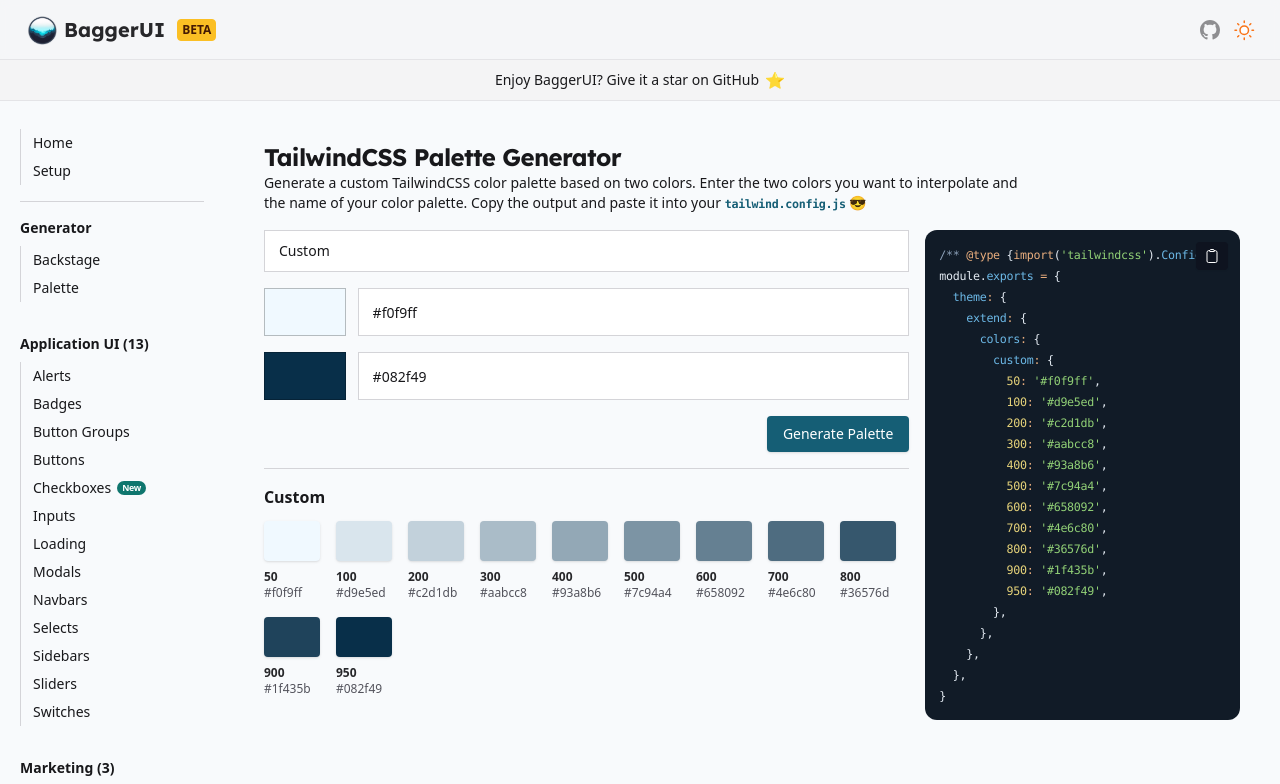
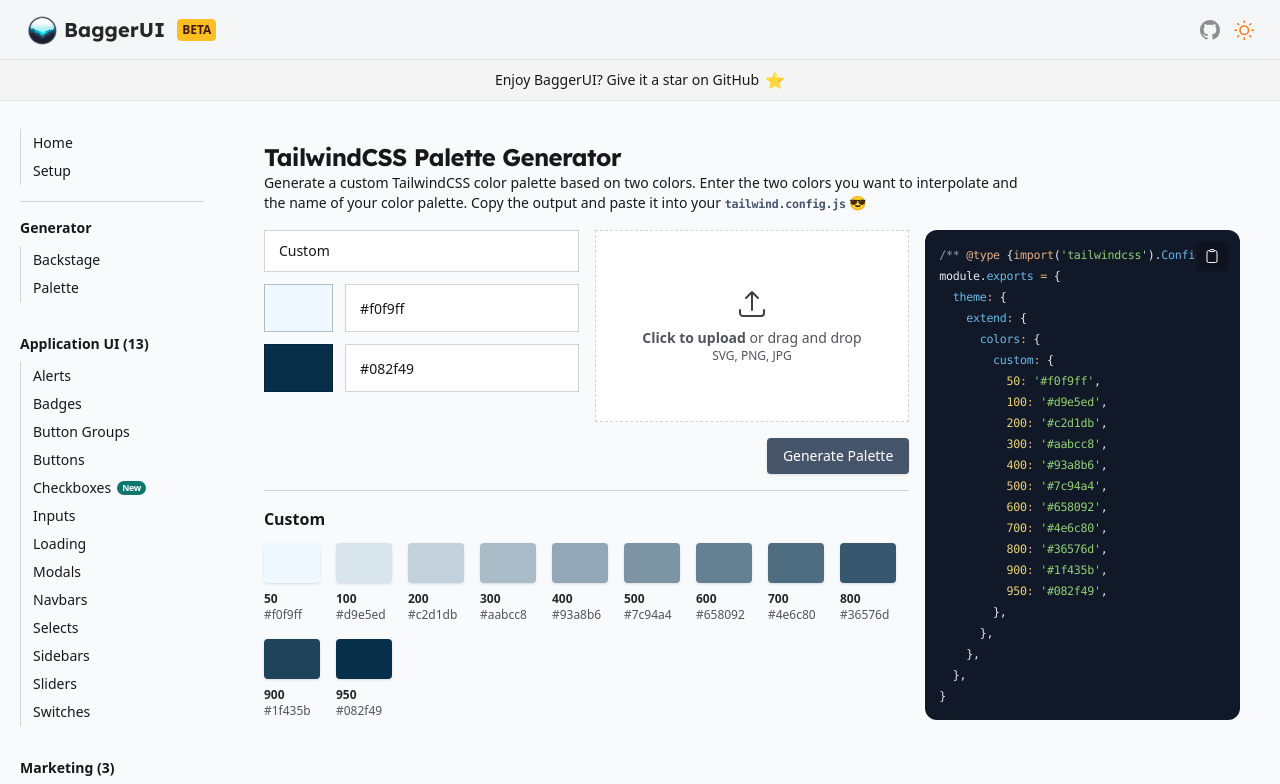
Before and after one commit to kiko-g/bagger-ui, a Next.js app: page /generator/palette in a window 1280 px wide. Shown: the top 784 px of the page. Built offline with nearby package versions, Linux system fonts and the light colour scheme.

Commit message:
add palette dropzone first version

```diff
--- a/package.json
+++ b/package.json
@@ -29,6 +29,7 @@
     "react": "^18",
     "react-colorful": "^5.6.1",
     "react-dom": "^18",
+    "react-dropzone": "^14.2.9",
     "react-spring": "^9.7.4",
     "react-syntax-highlighter": "^15.5.0",
     "tailwind-merge": "^2.5.3",
--- a/src/app/generator/palette/page.tsx
+++ b/src/app/generator/palette/page.tsx
@@ -13,6 +13,7 @@
 } from '@/utils/colors'
 import { CodeShowcaseDirect } from '@/components/CodeShowcaseDirect'
 import { ColorPicker } from '@/components/common/ColorPicker'
+import { DropzoneArea } from '@/components/common/Dropzone'
 
 const lexend = Lexend({ subsets: ['latin'] })
 
@@ -118,25 +119,20 @@
             <PaletteSkeleton />
           ) : (
             <section className="mt-4 grid grid-cols-1 gap-4 lg:grid-cols-3">
-              {/* Color Pickers */}
               <div className="col-span-1 flex flex-col gap-4 lg:col-span-2">
-                {/* Color Name */}
+                <div className="grid grid-cols-1 gap-4 lg:grid-cols-2">
+                  {/* Inputs */}
+                  <div className="flex flex-col gap-3">
                     <input
                       type="text"
                       id="tailwindColorName"
                       name="tailwindColorName"
                       placeholder="Type the name of your color palette"
                       value={tailwindPalette.name}
-                  onChange={(e) =>
-                    setTailwindPalette({
-                      ...tailwindPalette,
-                      name: e.target.value,
-                    })
-                  }
+                      onChange={(e) => setTailwindPalette((x) => ({ ...x, name: e.target.value }))}
                       className="w-full border border-zinc-300 bg-white px-2 py-2 text-xs font-normal transition placeholder:font-light placeholder:text-zinc-400 hover:border-primary/80 hover:bg-primary/5 focus:border-primary focus:accent-primary focus:ring-0 focus:ring-primary focus:ring-offset-0 dark:border-zinc-200/10 dark:bg-zinc-100/5 dark:placeholder:text-zinc-400 dark:hover:border-primary/70 dark:hover:bg-primary/5 dark:focus:border-primary/80 dark:focus:ring-0 dark:focus:ring-primary lg:px-3.5 lg:py-2.5 lg:text-sm"
                     />
 
-                {/* First Color Picker */}
                     <div className="flex w-full items-center gap-3">
                       <ColorPicker onChange={(c) => setFirstColor(c as string)} value={firstColor as string} />
                       <input
@@ -150,7 +146,6 @@
                       />
                     </div>
 
-                {/* Second Color Picker */}
                     <div className="flex w-full items-center gap-3">
                       <ColorPicker onChange={(c) => setSecondColor(c as string)} value={secondColor as string} />
                       <input
@@ -163,7 +158,17 @@
                         className="h-12 w-full border border-zinc-300 bg-white px-2 py-2 text-xs font-normal transition placeholder:font-light placeholder:text-zinc-400 hover:border-primary/80 hover:bg-primary/5 focus:border-primary focus:accent-primary focus:ring-0 focus:ring-primary focus:ring-offset-0 dark:border-zinc-200/10 dark:bg-zinc-100/5 dark:placeholder:text-zinc-400 dark:hover:border-primary/70 dark:hover:bg-primary/5 dark:focus:border-primary/80 dark:focus:ring-0 dark:focus:ring-primary lg:px-3.5 lg:py-2.5 lg:text-sm"
                       />
                     </div>
+                  </div>
 
+                  {/* Dropzone */}
+                  <DropzoneArea
+                    onDrop={() => {
+                      console.debug('dropped')
+                    }}
+                  />
+                </div>
+
+                {/* Submit */}
                 <div className="flex w-full items-center justify-end">
                   <button
                     type="button"
--- a/src/components/CodeShowcaseFromAPI.tsx
+++ b/src/components/CodeShowcaseFromAPI.tsx
@@ -54,7 +54,6 @@
         showLineNumbers
         style={coldarkDark}
         customStyle={{
-          backgroundColor: '#0e131f',
           borderRadius: '0',
           minHeight: '500px',
           maxHeight: '1000px',
--- a/src/components/ComponentShowcase.tsx
+++ b/src/components/ComponentShowcase.tsx
@@ -76,7 +76,6 @@
               minHeight: '300px',
               lineHeight: '1.25',
               fontSize: '0.9rem',
-              backgroundColor: '#192030',
               borderRadius: '0',
             }}
           >
--- /dev/null
+++ b/src/components/common/Dropzone.tsx
@@ -0,0 +1,62 @@
+import Image from 'next/image'
+import { cn } from '@/lib/utils'
+import { useDropzone } from 'react-dropzone'
+import { useCallback, useState } from 'react'
+import { ArrowUpTrayIcon } from '@heroicons/react/24/outline'
+
+type Props = {
+  accept?: Record<string, string[]>
+  multiple?: boolean
+  onDrop: (acceptedFiles: File[]) => void
+  className?: string
+}
+
+export function DropzoneArea({ accept = {}, multiple = true, onDrop, className = '' }: Props) {
+  const [src, setSrc] = useState<File | null>(null)
+
+  const handleDrop = useCallback(
+    (acceptedFiles: any) => {
+      if (onDrop) onDrop(acceptedFiles)
+    },
+    [onDrop],
+  )
+
+  const { getRootProps, getInputProps, isDragActive } = useDropzone({
+    onDrop: handleDrop,
+    accept,
+    multiple,
+  })
+
+  return (
+    <div
+      {...getRootProps()}
+      className={cn(
+        'flex h-48 w-full cursor-pointer flex-col items-center justify-center border border-dashed border-zinc-300 bg-white p-4 text-center transition hover:border-primary/80 hover:bg-primary/5 dark:border-zinc-200/30 dark:bg-zinc-100/5 dark:hover:border-primary/70 dark:hover:bg-primary/5',
+        className,
+      )}
+    >
+      <input {...getInputProps()} />
+      <div className="flex flex-col items-center justify-center">
+        <ArrowUpTrayIcon className="h-8 w-8 text-zinc-700 dark:text-zinc-400" />
+        <p className="mt-2 text-sm text-zinc-600 dark:text-zinc-400">
+          <span className="font-semibold">Click to upload</span> or drag and drop
+        </p>
+        <p className="text-xs text-zinc-600 dark:text-zinc-400">SVG, PNG, JPG</p>
+      </div>
+      {/* {src ? (
+        <Image src={src} alt="Preview" className="max-h-40 w-auto" />
+      ) : isDragActive ? (
+        <DisplayNoImage isDragActive={isDragActive} />
+      ) : null} */}
+    </div>
+  )
+}
+
+function DisplayNoImage({ isDragActive }: { isDragActive: boolean }) {
+  return (
+    <div className="flex h-48 w-full items-center justify-center">
+      <p className="text-sm text-zinc-500 dark:text-zinc-400">No image selected</p>
+      <p className="text-sm text-zinc-500 dark:text-zinc-400">Drag & drop some files here, or click to select files</p>
+    </div>
+  )
+}
--- a/src/components/layout/SidebarItem.tsx
+++ b/src/components/layout/SidebarItem.tsx
@@ -25,7 +25,7 @@
         'flex cursor-pointer items-center justify-start gap-2 py-1 pl-3 text-sm transition ease-in-out',
       )}
     >
-      <div className="hidden w-full items-center gap-1.5 pr-4 lg:flex lg:pr-12">
+      <div className="hidden w-full items-center gap-1.5 pr-4 md:flex lg:pr-12">
         <span>{name}</span>
         {isNew && (
           <span className="inline-flex items-center rounded-full bg-teal-700 px-[5px] py-[3px] text-white">
--- a/src/styles/globals.css
+++ b/src/styles/globals.css
@@ -33,7 +33,13 @@
 }
 
 pre {
-  @apply bg-zinc-900 text-white dark:bg-zinc-800;
+  color: white;
+  background-color: theme('colors.gray.900') !important;
+}
+
+.dark pre {
+  color: white;
+  background-color: theme('colors.gray.800') !important;
 }
 
 .border-dimmed {
--- a/tailwind.config.ts
+++ b/tailwind.config.ts
@@ -18,18 +18,18 @@
           '150': '#eaeef4',
         },
         primary: {
-          50: '#f8faff',
-          100: '#cffafe',
-          200: '#a5f3fc',
-          300: '#67e8f9',
-          400: '#22d3ee',
-          500: '#06b6d4',
-          600: '#0891b2',
-          700: '#0e7490',
-          800: '#155e75',
-          900: '#164e63',
-          950: '#083344',
-          DEFAULT: '#155e75',
+          50: '#f8fafd',
+          100: '#f1f5fa',
+          200: '#e2e8f1',
+          300: '#cbd5e2',
+          400: '#94a3b9',
+          500: '#64748c',
+          600: '#47556a',
+          700: '#334156',
+          800: '#1e293c',
+          900: '#0f172b',
+          950: '#020618',
+          DEFAULT: '#47556a',
         },
       },
       borderRadius: {
```
Also changed, not shown: src/app/page.tsx (+1 -1 lines), 1 other file (tests, documents, lock files or other folders). Lines whose indentation alone changed are shown as unchanged.
